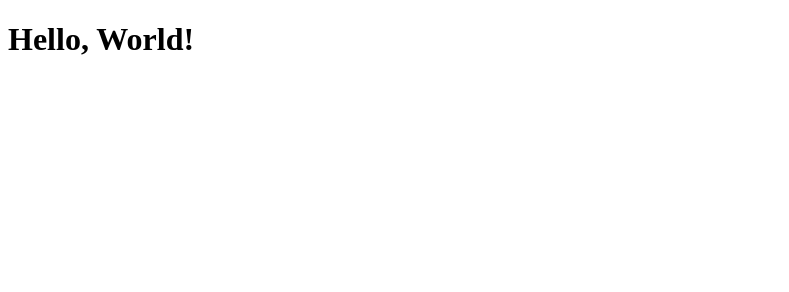
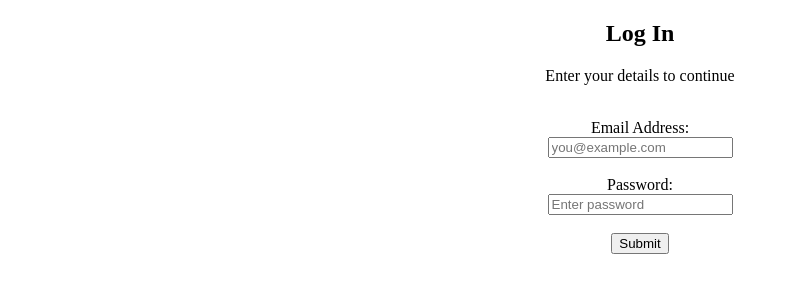
Before and after one commit to Baldazo2003/Jerlabs, a plain HTML site: page index.html in a window 1280 px wide. Shown: the whole page, without its empty margins (0-789 px from the left). Drawn offline with Linux system fonts and the light colour scheme.

Commit message:
Add files via upload

```diff
--- a/index.html
+++ b/index.html
@@ -1,14 +1,21 @@
 <!DOCTYPE html>
-
 <html>
 <head>
-  <meta http-equiv="CONTENT-TYPE" content="text/html; charset=UTF-8">
-  <link rel="stylesheet" href="styles/style.css"/>
-  <title>Hello, World!</title>
+    <title>Log In</title>
 </head>
 <body>
-  <h1>
-    Hello, World!
-  </h1>
+
+    <center><h2>Log In</h2>
+    <p>Enter your details to continue</p></center>
+
+    <br>
+    <center><label>Email Address:</label><br>
+    <input type="email" placeholder="you@example.com"><br><br>
+
+    <label>Password:</label><br>
+    <input type="5" placeholder="Enter password"><br><br>
+
+    <a href="peta3.html"><button>Submit</button></a></center
+
 </body>
 </html>
```
